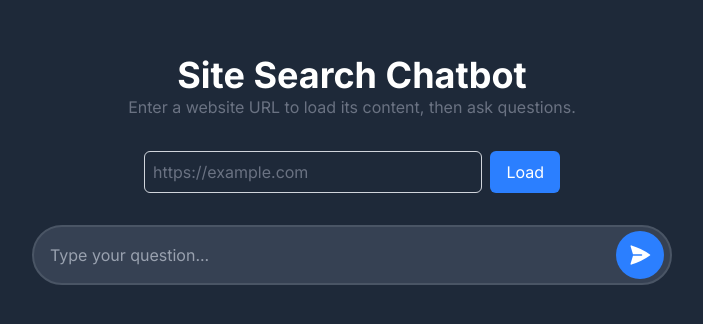
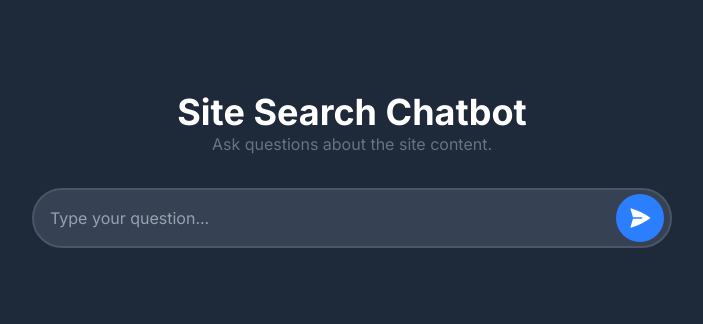
Before and after one commit to masakudamatsu/site-search-chatbot, a Next.js app: page / in a window 1280 px wide. Shown: the part 222-546 px from the top of the page, without its empty margins (288-991 px from the left). Built offline with nearby package versions, Linux system fonts and the light colour scheme.

Commit message:
feat(ui): remove manual ingestion UI in favor of automated cron
Removed the manual ingestion input field and button from the homepage, as the system now relies on scheduled Vercel Cron Jobs.

Deleted the associated E2E test.

```diff
--- a/src/app/page.tsx
+++ b/src/app/page.tsx
@@ -1,6 +1,5 @@
 "use client";
 
-import { useState } from "react";
 import { useChat } from "@ai-sdk/react";
 import { DefaultChatTransport } from "ai";
 import ChatInput from "@/components/ChatInput";
@@ -8,10 +7,6 @@ import MessageList from "@/components/MessageList";
 import TypingIndicator from "@/components/TypingIndicator";
 
 export default function Home() {
-  const [ingestionUrl, setIngestionUrl] = useState("");
-  const [ingestionStatus, setIngestionStatus] = useState("");
-  const [isIngesting, setIsIngesting] = useState(false);
-
   const { messages, sendMessage, status, stop } = useChat({
     transport: new DefaultChatTransport({ api: "/api/chat" }),
   });
@@ -21,46 +16,6 @@ export default function Home() {
       role: "user",
       parts: [{ type: "text", text: message.text }],
     });
-  };
-
-  const handleIngest = async () => {
-    if (!ingestionUrl) {
-      setIngestionStatus("Please enter a URL.");
-      return;
-    }
-    setIsIngesting(true);
-    setIngestionStatus(
-      "Crawling and ingesting website... this may take a moment."
-    );
-
-    try {
-      const response = await fetch("/api/ingest", {
-        method: "POST",
-        headers: {
-          "Content-Type": "application/json",
-        },
-        body: JSON.stringify({ baseUrl: ingestionUrl }),
-      });
-
-      if (!response.ok) {
-        const errorData = await response.json();
-        throw new Error(errorData.error || "Something went wrong.");
-      }
-
-      const data = await response.json();
-      setIngestionStatus(
-        `Ingestion complete! ${data.count} pages indexed. You can now ask questions.`
-      );
-    } catch (error) {
-      if (error instanceof Error) {
-        setIngestionStatus(`Error: ${error.message}`);
-      } else {
-        setIngestionStatus("An unknown error occurred.");
-      }
-    } finally {
-      setIsIngesting(false);
-      setIngestionUrl("");
-    }
   };
 
   const isLoading = status === "submitted" || status === "streaming";
@@ -74,33 +29,8 @@ export default function Home() {
           <div className="mb-4 text-center">
             <h1 className="text-4xl font-bold">Site Search Chatbot</h1>
             <p className="text-gray-500">
-              Enter a website URL to load its content, then ask questions.
+              Ask questions about the site content.
             </p>
-          </div>
-
-          <div className="w-full max-w-md p-4">
-            <div className="flex gap-2">
-              <input
-                type="url"
-                placeholder="https://example.com"
-                value={ingestionUrl}
-                onChange={(e) => setIngestionUrl(e.target.value)}
-                disabled={isIngesting}
-                className="w-full rounded-md border border-gray-300 p-2 text-white placeholder-gray-500"
-              />
-              <button
-                onClick={handleIngest}
-                disabled={isIngesting}
-                className="rounded-md bg-blue-500 px-4 py-2 text-white disabled:bg-gray-400"
-              >
-                {isIngesting ? "Loading..." : "Load"}
-              </button>
-            </div>
-            {ingestionStatus && (
-              <p className="mt-2 text-center text-sm text-gray-500">
-                {ingestionStatus}
-              </p>
-            )}
           </div>
 
           <div className="w-full max-w-2xl p-4">
```
Also changed, not shown: 1 other file (tests, documents, lock files or other folders).
